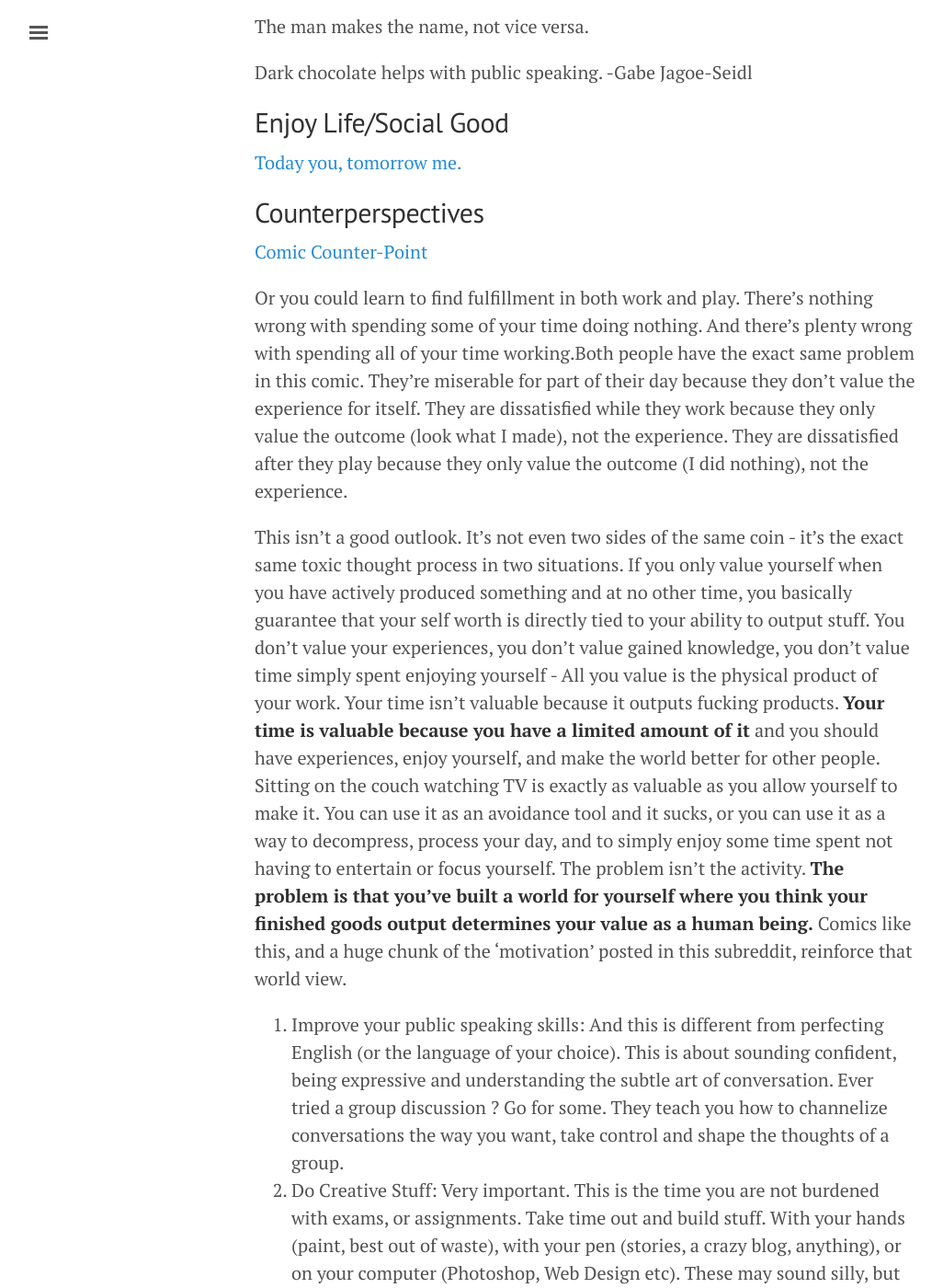
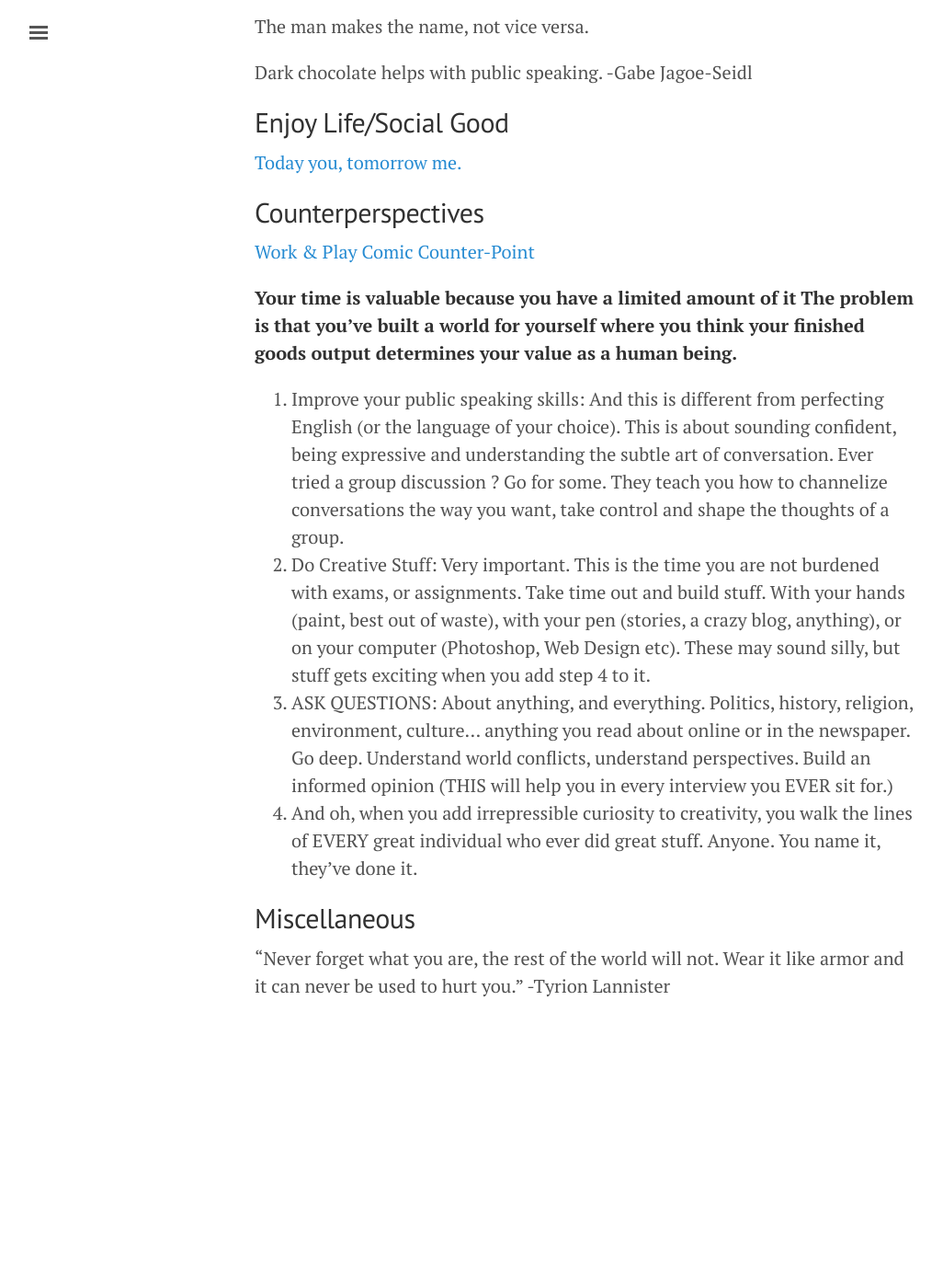
Before and after one commit to bjchia/bjchia.github.io, a Jekyll site: the page built from consciousness.md, in a window 1280 px wide and 1400 px high, scrolled down 3052 px. Shown: the whole window at 92% size, without its empty margins (3-1029 px from the left). Built offline with Jekyll 4.4.1, drawn with Linux system fonts in a browser that asks for light colours; after the commit the page ends 4219 px from its top, so only the background shows below that.

Commit message:
Update consciousness.md

```diff
--- a/consciousness.md
+++ b/consciousness.md
@@ -92,11 +92,11 @@
 
 ## Counterperspectives
 
-[Comic Counter-Point](http://imgur.com/2RGMbYJ)
+[Work & Play](http://imgur.com/2RGMbYJ){:class="img-responsive"}
+[Comic Counter-Point](https://www.reddit.com/r/GetMotivated/comments/4zp4um/image_i_have_this_cartoon_on_my_corkboard_now_and/)
 
-Or you could learn to find fulfillment in both work and play. There's nothing wrong with spending some of your time doing nothing. And there's plenty wrong with spending all of your time working.Both people have the exact same problem in this comic. They're miserable for part of their day because they don't value the experience for itself. They are dissatisfied while they work because they only value the outcome (look what I made), not the experience. They are dissatisfied after they play because they only value the outcome (I did nothing), not the experience.
-
-This isn't a good outlook. It's not even two sides of the same coin - it's the exact same toxic thought process in two situations. If you only value yourself when you have actively produced something and at no other time, you basically guarantee that your self worth is directly tied to your ability to output stuff. You don't value your experiences, you don't value gained knowledge, you don't value time simply spent enjoying yourself - All you value is the physical product of your work. Your time isn't valuable because it outputs fucking products. **Your time is valuable because you have a limited amount of it** and you should have experiences, enjoy yourself, and make the world better for other people. Sitting on the couch watching TV is exactly as valuable as you allow yourself to make it. You can use it as an avoidance tool and it sucks, or you can use it as a way to decompress, process your day, and to simply enjoy some time spent not having to entertain or focus yourself. The problem isn't the activity. **The problem is that you've built a world for yourself where you think your finished goods output determines your value as a human being.** Comics like this, and a huge chunk of the 'motivation' posted in this subreddit, reinforce that world view.
+**Your time is valuable because you have a limited amount of it**
+**The problem is that you've built a world for yourself where you think your finished goods output determines your value as a human being.**
 
 1. Improve your public speaking skills: And this is different from perfecting English (or the language of your choice). This is about sounding confident, being expressive and understanding the subtle art of conversation. Ever tried a group discussion ? Go for some. They teach you how to channelize conversations the way you want, take control and shape the thoughts of a group.
 2. Do Creative Stuff: Very important. This is the time you are not burdened with exams, or assignments. Take time out and build stuff. With your hands (paint, best out of waste), with your pen (stories, a crazy blog, anything), or on your computer (Photoshop, Web Design etc). These may sound silly, but stuff gets exciting when you add step 4 to it.
```
